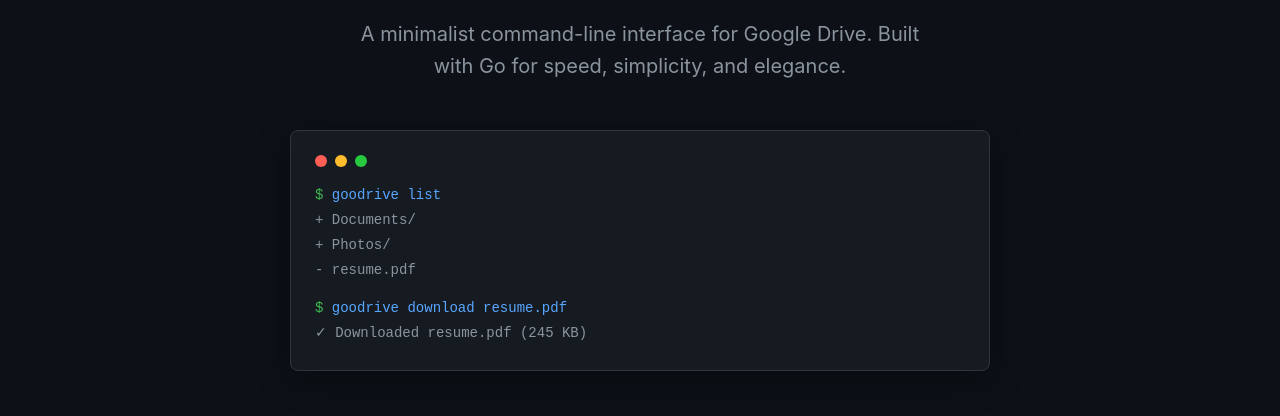
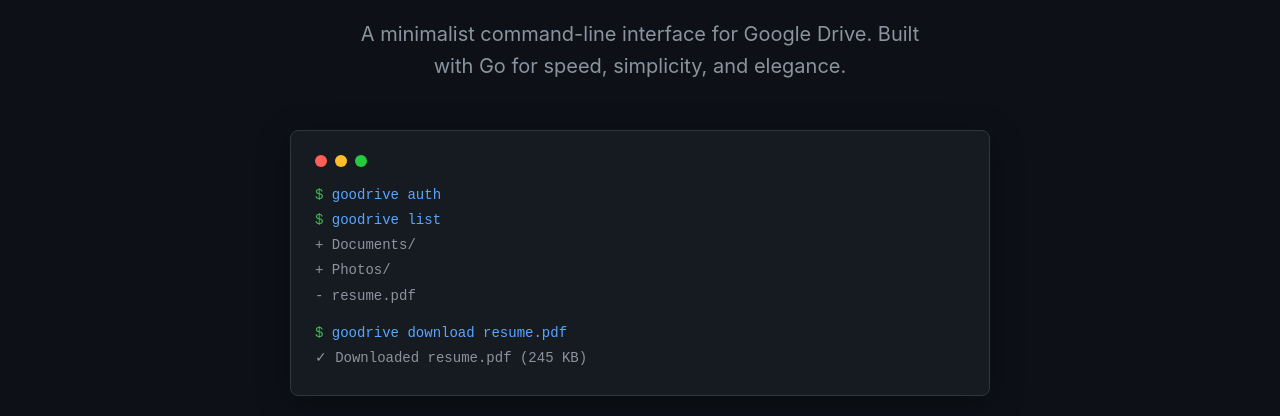
Before and after one commit to mayura-andrew/gooDrive, a plain HTML site: page docs/index.html in a window 1280 px wide. Shown: the part 332-748 px from the top of the page. Drawn offline with Linux system fonts and the light colour scheme.

Commit message:
feat: Add example command for authentication in terminal section

```diff
--- a/docs/index.html
+++ b/docs/index.html
@@ -702,6 +702,7 @@
                         <div class="terminal-dot dot-green"></div>
                     </div>
                     <div class="terminal-content">
+                        <div><span class="prompt">$</span> <span class="command">goodrive auth</span></div>
                         <div><span class="prompt">$</span> <span class="command">goodrive list</span></div>
                         <div class="output">+ Documents/</div>
                         <div class="output">+ Photos/</div>
```
